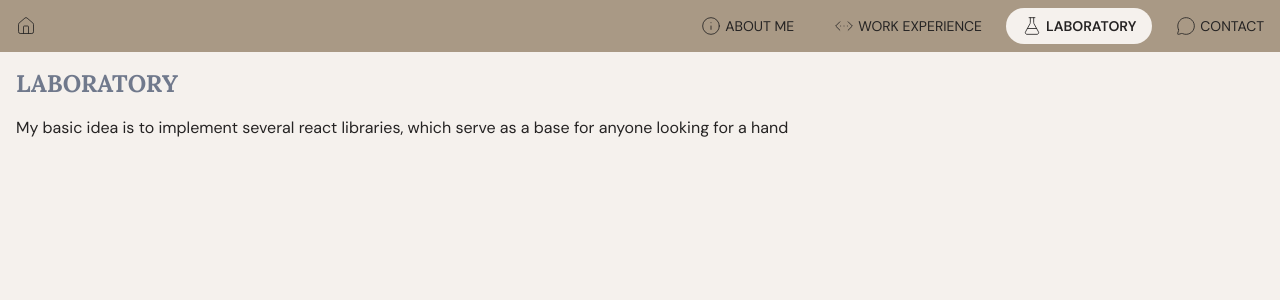
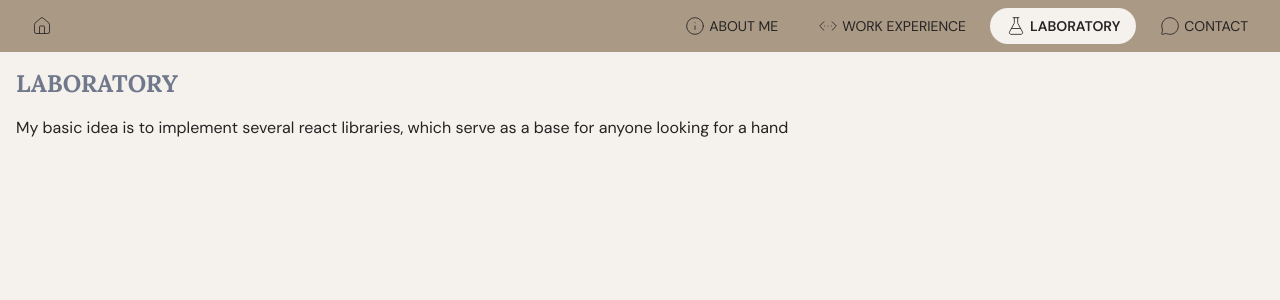
Before and after one commit to LRegalado1996/this-is-pepe, a Next.js app: page /labs in a window 1280 px wide. Shown: the top 300 px of the page. Built offline with nearby package versions, Linux system fonts and the light colour scheme.

Commit message:
Fix Lighthouse issues on header

```diff
--- a/src/components/ui/header/header-link.tsx
+++ b/src/components/ui/header/header-link.tsx
@@ -20,6 +20,7 @@ export const HeaderLink = ({ page }: Props) => {
   return (
     <Link
       href={page.href}
+      aria-label={page.ariaLabel}
       className={`flex justify-center items-center gap-1 text-sm cursor-pointer py-2 px-4 rounded-full transition-all hover:bg-primary w-fit ${
         isActive && page.href !== "/" ? "bg-light-primary  font-semibold" : ""
       }`}
--- a/src/components/ui/header/header.tsx
+++ b/src/components/ui/header/header.tsx
@@ -7,34 +7,39 @@ const pages: PagesType[] = [
     name: "",
     icon: <House size={20} strokeWidth={1} />,
     href: "/",
+    ariaLabel: "Go to Home",
   },
   {
     name: "About Me",
     icon: <Info size={20} strokeWidth={1} />,
     href: "/about-me",
+    ariaLabel: "Go to About Me",
   },
   {
     name: "Work Experience",
     icon: <ChevronsLeftRightEllipsis size={20} strokeWidth={1} />,
     href: "/work-experience",
+    ariaLabel: "Go to Work Experience",
   },
   {
     name: "Laboratory",
     icon: <FlaskConical size={20} strokeWidth={1} />,
     href: "/labs",
+    ariaLabel: "Go to Laboratory",
   },
 
   {
     name: "Contact",
     icon: <MessageCircle size={20} strokeWidth={1} />,
     href: "/contact",
+    ariaLabel: "Go to Contact",
   },
 ];
 
 export const Header = () => {
   return (
     <header className="w-full bg-dark-primary sticky top-0 z-10">
-      <ul className="flex gap-2 uppercase max-w-[1280px] py-2 m-auto">
+      <ul className="flex gap-2 uppercase max-w-[1280px] py-2 px-4 m-auto">
         {pages.map((page, i) => (
           <li key={i} className={i === 0 ? "flex-1" : ""}>
             <HeaderLink page={page} />
--- a/src/components/ui/header/types.ts
+++ b/src/components/ui/header/types.ts
@@ -4,4 +4,5 @@ export type PagesType = {
   name: string;
   icon: ReactNode;
   href: string;
+  ariaLabel: string;
 };
```
